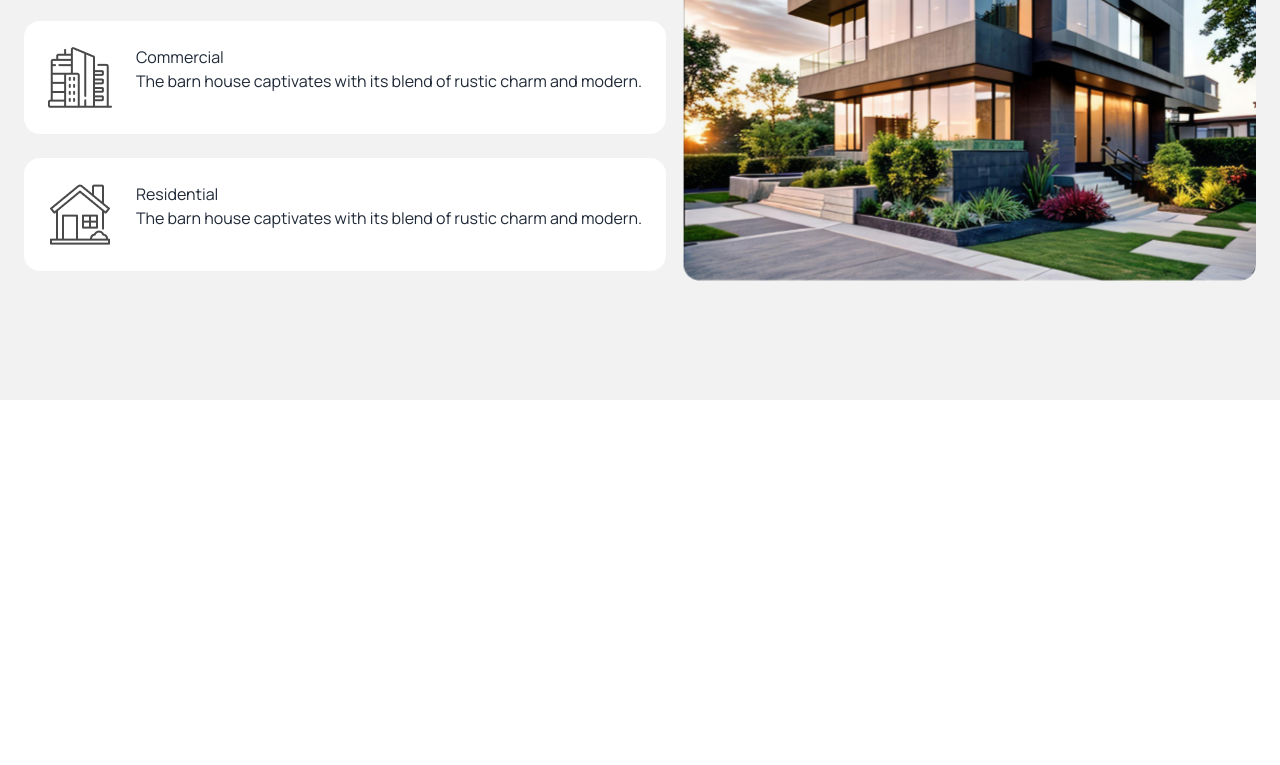
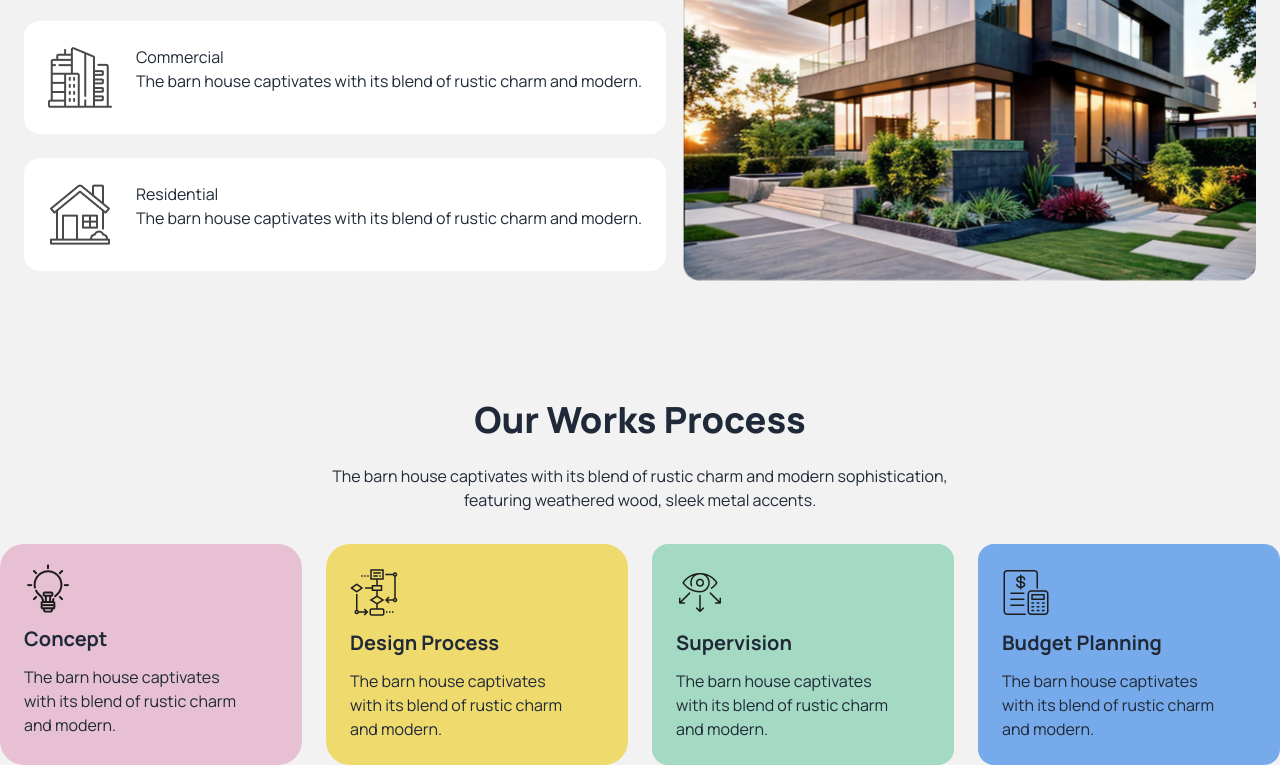
Before and after one commit to Nadimandpicaroon/p-hero-assignment03, a plain HTML site: page index.html in a window 1280 px wide. Shown: the part 1272-2037 px from the top of the page. Before the commit the page ends 1672 px from the top, so only its background shows below. Drawn offline with nearby package versions, Linux system fonts and the light colour scheme.

Commit message:
added works section

```diff
--- a/index.html
+++ b/index.html
@@ -27,6 +27,10 @@
                 'dark-white': 'rgba(255, 255, 255, 0)',
                 'lemon-green': 'rgba(171, 239, 95, 1)',
                 'light-lemon-green': 'rgba(171, 239, 95, 0.5)',
+                'lavender-light': 'rgba(231, 193, 211, 1)',
+                'yellow-light': 'rgba(239, 218, 110, 1)',
+                'pest-light': 'rgba(164, 218, 195, 1)',
+                'blue-light': 'rgba(119, 170, 234, 1)',
               }
             }
           }
@@ -150,6 +154,35 @@
           </div>
         </div>
        </section>
+       <!-- Works process -->
+        <section class="md:container md:mx-auto">
+          <div class="text-center mb-8">
+            <h1 class="text-4xl font-extrabold mb-6">Our Works Process</h1>
+            <p class="text-base">The barn house captivates with its blend of rustic charm and modern sophistication,<br> featuring weathered wood, sleek metal accents.</p>
+          </div>
+          <div class="grid grid-cols-1 md:grid-cols-4 gap-6 text-left">
+            <div class="rounded-3xl bg-lavender-light overflow-hidden px-6 py-5">
+              <img src="./assets/concept.png" alt="">
+              <h2 class="text-xl font-bold my-3">Concept</h2>
+              <p class="text-base">The barn house captivates <br> with its blend of rustic charm <br> and modern.</p>
+            </div>
+            <div class="rounded-3xl bg-yellow-light overflow-hidden px-6 py-6">
+              <img src="./assets/flow-chart.png" alt="">
+              <h2 class="text-xl font-bold my-3">Design Process</h2>
+              <p class="text-base">The barn house captivates <br> with its blend of rustic charm <br> and modern.</p>
+            </div>
+            <div class="rounded-2xl bg-pest-light overflow-hidden px-6 py-6">
+              <img src="./assets/vision.png" alt="">
+              <h2 class="text-xl font-bold my-3">Supervision</h2>
+              <p class="text-base">The barn house captivates <br> with its blend of rustic charm <br> and modern.</p>
+            </div>
+            <div class="rounded-2xl bg-blue-light overflow-hidden px-6 py-6">
+              <img src="./assets/budget-planning.png" alt="">
+              <h2 class="text-xl font-bold my-3">Budget Planning</h2>
+              <p class="text-base">The barn house captivates <br> with its blend of rustic charm <br> and modern.</p>
+            </div>
+          </div>
+        </section>
     </main>
     <footer></footer>
 </body>
```
